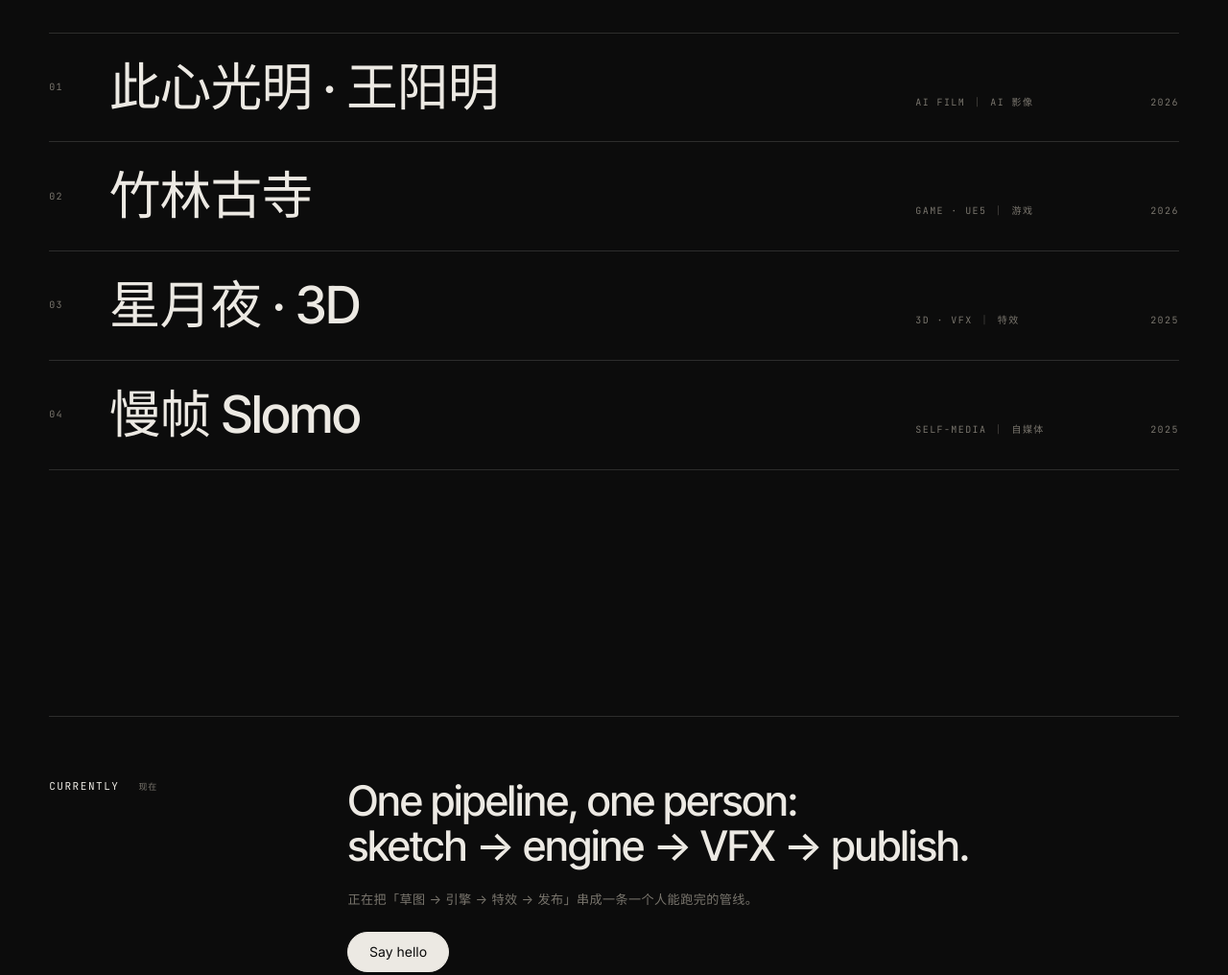
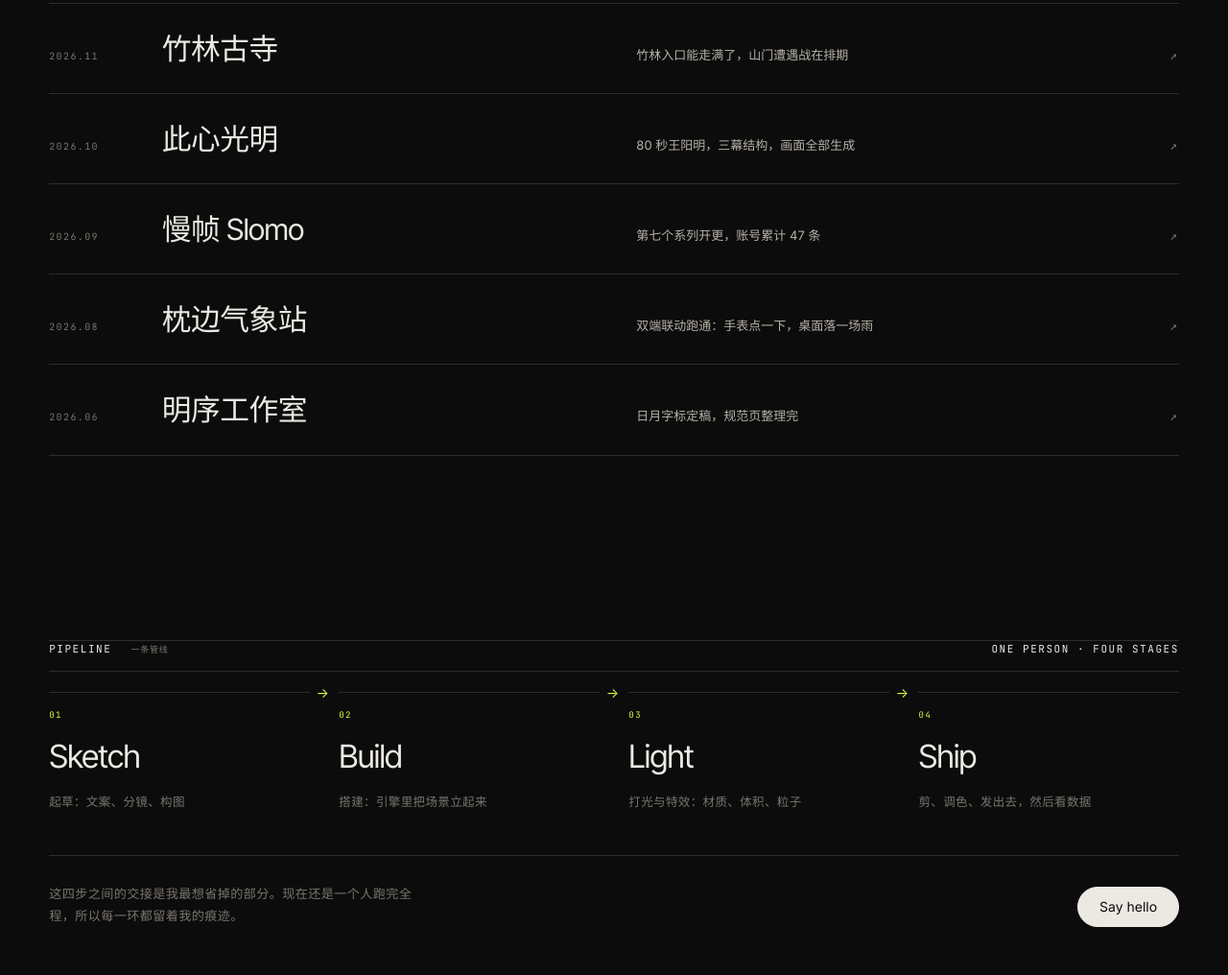
Before and after one commit to Lin-Qing-Zrin/Lin-Qing-Zrin.github.io, an Astro site: page / in a window 1280 px wide. Shown: the part 995-2011 px from the top of the page at 96% size. Built offline with nearby package versions, Linux system fonts and the light colour scheme; Astro itself is replaced by a stand-in of ours.

Commit message:
feat: replace home recent-work list with a dated log and a four-stage pipeline strip

```diff
--- /dev/null
+++ b/src/data/log.ts
@@ -0,0 +1,43 @@
+/**
+ * 首页「日志」区。按时间倒序，一行一条。
+ * 写新的就往数组最前面插一条；href 指到对应分类页。
+ */
+export type LogEntry = {
+  date: string;
+  title: string;
+  note: string;
+  href: string;
+};
+
+export const log: LogEntry[] = [
+  {
+    date: '2026.11',
+    title: '竹林古寺',
+    note: '竹林入口能走满了，山门遭遇战在排期',
+    href: '/work/game/',
+  },
+  {
+    date: '2026.10',
+    title: '此心光明',
+    note: '80 秒王阳明，三幕结构，画面全部生成',
+    href: '/work/film/',
+  },
+  {
+    date: '2026.09',
+    title: '慢帧 Slomo',
+    note: '第七个系列开更，账号累计 47 条',
+    href: '/work/tiktok/gallery/',
+  },
+  {
+    date: '2026.08',
+    title: '枕边气象站',
+    note: '双端联动跑通：手表点一下，桌面落一场雨',
+    href: '/work/ui/',
+  },
+  {
+    date: '2026.06',
+    title: '明序工作室',
+    note: '日月字标定稿，规范页整理完',
+    href: '/work/identity/',
+  },
+];
--- a/src/pages/index.astro
+++ b/src/pages/index.astro
@@ -1,12 +1,8 @@
 ---
 import Base from '../layouts/Base.astro';
-import WorkRows from '../components/WorkRows.astro';
 import Globe from '../components/Globe.astro';
 import Field from '../components/Field.astro';
-import { getCollection } from 'astro:content';
-
-const works = (await getCollection('works')).sort((a, b) => a.data.order - b.data.order);
-const featured = works.filter((w) => w.data.featured).slice(0, 4);
+import { log } from '../data/log';
 ---
 
 <Base>
@@ -73,25 +69,200 @@ const featured = works.filter((w) => w.data.featured).slice(0, 4);
 
   <section class="section wrap">
     <div class="section-head">
-      <p class="mono" data-reveal>Recent work <span class="cn cn--inline">最近的作品</span></p>
-      <a class="link-u mono" href="/work/" data-cursor="hover">All work ({works.length})</a>
+      <p class="mono" data-reveal>Log <span class="cn cn--inline">最近在做</span></p>
+      <a class="link-u mono" href="/work/" data-cursor="hover">All categories (7)</a>
     </div>
-    <WorkRows items={featured} />
+
+    <ol class="log" data-log>
+      {log.map((e, i) => (
+        <li class="log__row" data-reveal style={`--d:${i}`}>
+          <a href={e.href} data-cursor="hover">
+            <span class="mono log__date">{e.date}</span>
+            <span class="log__title">{e.title}</span>
+            <span class="log__note">{e.note}</span>
+            <span class="mono log__arrow" aria-hidden="true">↗</span>
+          </a>
+        </li>
+      ))}
+    </ol>
   </section>
 
-  <section class="section wrap">
+  <section class="section wrap" style="padding-top: clamp(40px, 5vw, 76px)">
     <hr class="rule" />
-    <div class="split">
-      <p class="mono" data-reveal>Currently <span class="cn cn--inline">现在</span></p>
-      <div data-reveal style="--d:1">
-        <p class="t-h2" style="margin-bottom:20px">
-          One pipeline, one person:<br />sketch → engine → VFX → publish.
-        </p>
-        <p class="cn" style="margin-bottom:22px">
-          正在把「草图 → 引擎 → 特效 → 发布」串成一条一个人能跑完的管线。
-        </p>
-        <a class="btn btn--solid" href="/contact/" data-cursor="hover">Say hello</a>
-      </div>
+    <div class="section-head">
+      <p class="mono" data-reveal>Pipeline <span class="cn cn--inline">一条管线</span></p>
+      <span class="mono section-head__aside" data-reveal style="--d:1">One person · four stages</span>
+    </div>
+
+    <ol class="pipe" data-reveal>
+      <li class="pipe__node">
+        <span class="mono pipe__k">01</span>
+        <span class="pipe__t">Sketch</span>
+        <span class="cn">起草：文案、分镜、构图</span>
+      </li>
+      <li class="pipe__node">
+        <span class="mono pipe__k">02</span>
+        <span class="pipe__t">Build</span>
+        <span class="cn">搭建：引擎里把场景立起来</span>
+      </li>
+      <li class="pipe__node">
+        <span class="mono pipe__k">03</span>
+        <span class="pipe__t">Light</span>
+        <span class="cn">打光与特效：材质、体积、粒子</span>
+      </li>
+      <li class="pipe__node">
+        <span class="mono pipe__k">04</span>
+        <span class="pipe__t">Ship</span>
+        <span class="cn">剪、调色、发出去，然后看数据</span>
+      </li>
+    </ol>
+
+    <div class="pipe__foot" data-reveal style="--d:1">
+      <p class="cn pipe__note">
+        这四步之间的交接是我最想省掉的部分。现在还是一个人跑完全程，所以每一环都留着我的痕迹。
+      </p>
+      <a class="btn btn--solid" href="/contact/" data-cursor="hover">Say hello</a>
     </div>
   </section>
+
+  <style>
+    .log {
+      list-style: none;
+      margin: 0;
+      padding: 0;
+      border-top: 1px solid var(--line);
+    }
+    .log__row {
+      border-bottom: 1px solid var(--line);
+    }
+    .log__row a {
+      display: grid;
+      grid-template-columns: 92px minmax(0, 1fr) minmax(0, 1.1fr) 24px;
+      align-items: baseline;
+      gap: clamp(12px, 2vw, 28px);
+      padding: clamp(14px, 1.8vw, 22px) 0;
+      text-decoration: none;
+      color: inherit;
+      transition: background 0.4s var(--ease);
+    }
+    .log__date {
+      font-size: 10px;
+      letter-spacing: 0.14em;
+      color: var(--gray);
+      transition: color 0.35s var(--ease);
+    }
+    .log__title {
+      font-family: var(--font-display);
+      font-size: clamp(20px, 2.4vw, 34px);
+      letter-spacing: -0.015em;
+      color: var(--ink);
+      transition: transform 0.5s var(--ease);
+    }
+    .log__note {
+      font-size: 13px;
+      line-height: 1.7;
+      color: var(--ink-2);
+      transition: color 0.35s var(--ease);
+    }
+    .log__arrow {
+      font-size: 13px;
+      color: var(--gray);
+      text-align: right;
+      transition: color 0.35s var(--ease), transform 0.45s var(--ease);
+    }
+    @media (hover: hover) {
+      .log__row a:hover .log__title {
+        transform: translateX(10px);
+      }
+      .log__row a:hover .log__date,
+      .log__row a:hover .log__arrow {
+        color: var(--accent);
+      }
+      .log__row a:hover .log__arrow {
+        transform: translate(3px, -3px);
+      }
+    }
+
+    .pipe {
+      list-style: none;
+      margin: 0;
+      padding: 0;
+      display: grid;
+      grid-template-columns: repeat(4, minmax(0, 1fr));
+      gap: clamp(14px, 2.4vw, 40px);
+    }
+    .pipe__node {
+      position: relative;
+      padding-top: 16px;
+      border-top: 1px solid var(--line);
+    }
+    .pipe__node::after {
+      content: '→';
+      position: absolute;
+      top: -11px;
+      right: calc(-0.5 * clamp(14px, 2.4vw, 40px) - 9px);
+      font-size: 14px;
+      color: var(--accent);
+      background: var(--bg);
+      padding: 0 4px;
+    }
+    .pipe__node:last-child::after {
+      content: none;
+    }
+    .pipe__k {
+      display: block;
+      font-size: 9px;
+      letter-spacing: 0.16em;
+      color: var(--accent);
+      margin-bottom: 10px;
+    }
+    .pipe__t {
+      display: block;
+      font-family: var(--font-display);
+      font-size: clamp(22px, 2.6vw, 40px);
+      letter-spacing: -0.02em;
+      margin-bottom: 8px;
+    }
+    .pipe__node .cn {
+      display: block;
+      font-size: 12.5px;
+      line-height: 1.8;
+      color: var(--gray);
+    }
+
+    .pipe__foot {
+      display: flex;
+      align-items: flex-end;
+      justify-content: space-between;
+      gap: 28px;
+      margin-top: clamp(26px, 3.4vw, 44px);
+      padding-top: clamp(18px, 2.4vw, 28px);
+      border-top: 1px solid var(--line);
+    }
+    .pipe__note {
+      max-width: 46ch;
+      margin: 0;
+    }
+
+    @media (max-width: 860px) {
+      .log__row a {
+        grid-template-columns: 72px minmax(0, 1fr) 20px;
+        row-gap: 6px;
+      }
+      .log__note {
+        grid-column: 2 / -1;
+      }
+      .pipe {
+        grid-template-columns: repeat(2, minmax(0, 1fr));
+        row-gap: clamp(20px, 4vw, 32px);
+      }
+      .pipe__node:nth-child(2)::after {
+        content: none;
+      }
+      .pipe__foot {
+        flex-direction: column;
+        align-items: flex-start;
+      }
+    }
+  </style>
 </Base>
```
